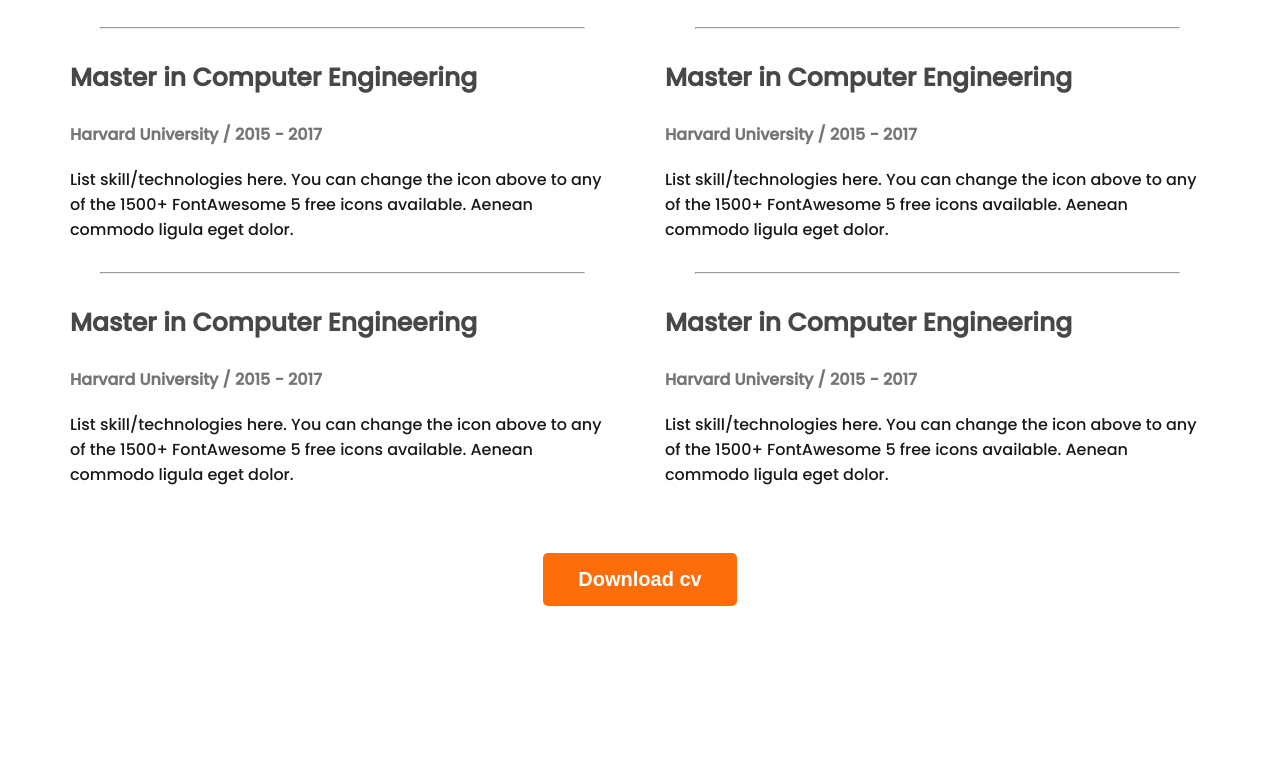
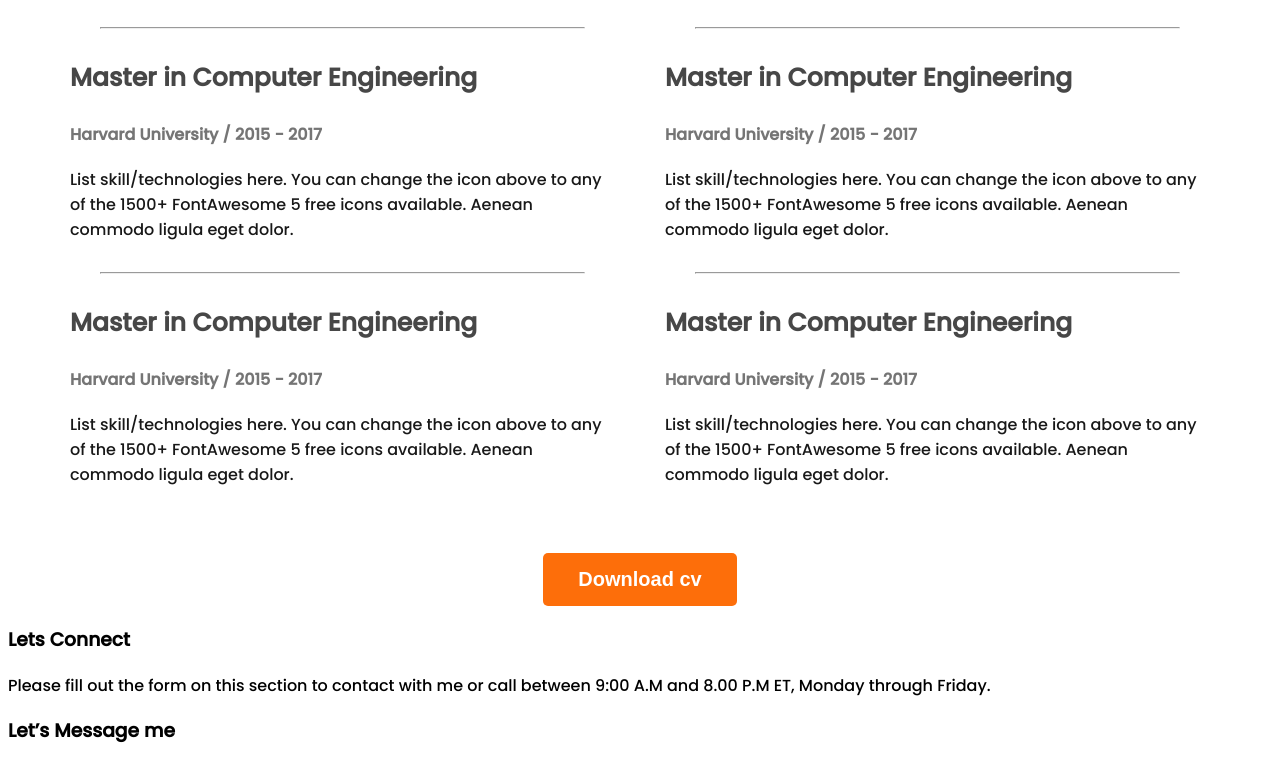
Before and after one commit to rakibulislam15/web-developer-portifolio, a plain HTML site: page index.html in a window 1280 px wide. Shown: the part 2627-3391 px from the top of the page. Before the commit the page ends 3241 px from the top, so only its background shows below. Drawn offline with Linux system fonts and the light colour scheme.

Commit message:
footer add

```diff
--- a/index.html
+++ b/index.html
@@ -160,7 +160,13 @@
         </section>
     </main>
     <footer>
-
+        <div class="footer-colume">
+            <h3 class="footer-title">Lets Connect</h3>
+            <p class="footer-discription">Please fill out the form on this section to contact with me or call between 9:00 A.M and 8.00 P.M ET, Monday through Friday.</p>
+        </div>
+        <div class="footer-colume">
+            <h3 class="footer-title">Let’s Message me</h3>
+        </div>
     </footer>
 </body>
 
```
